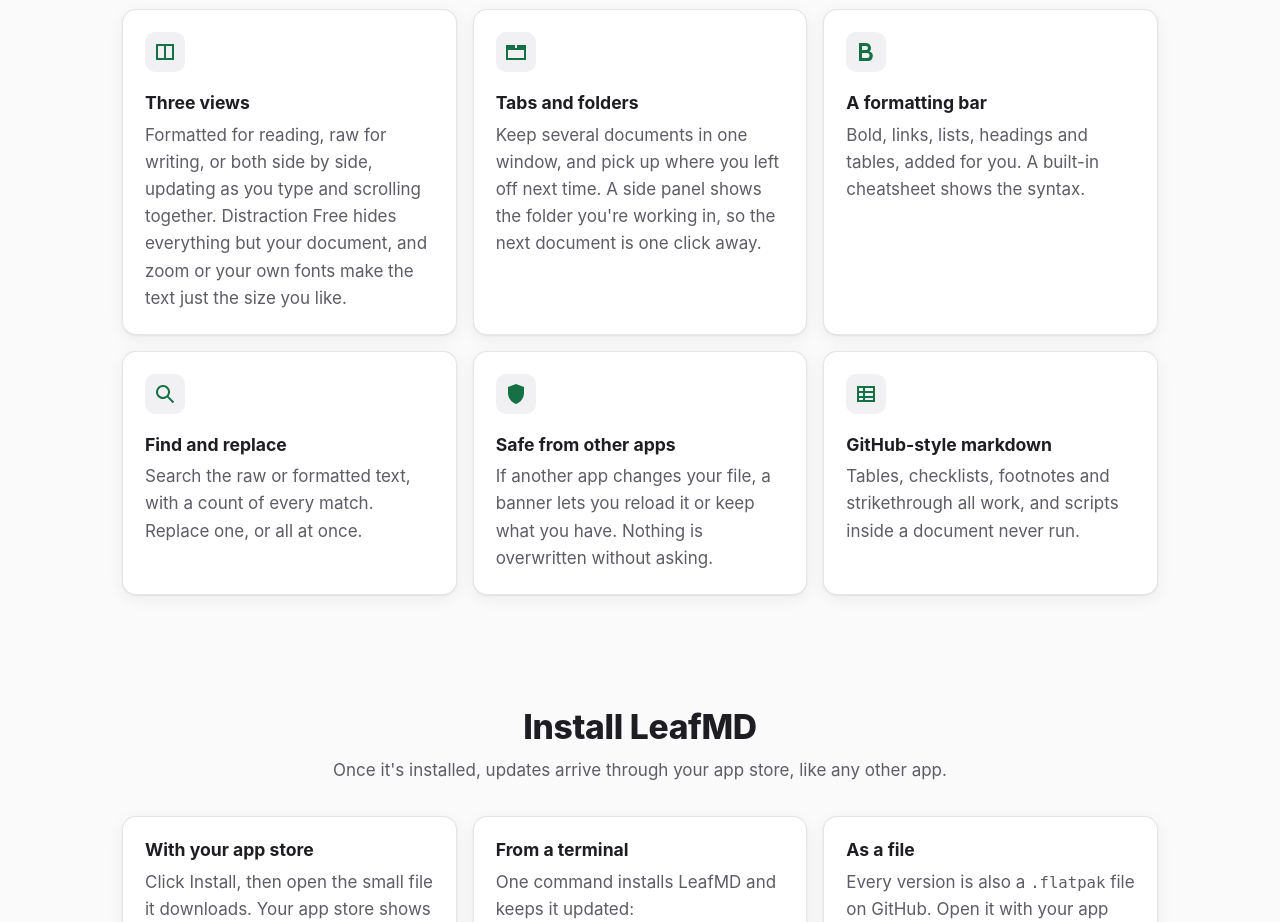
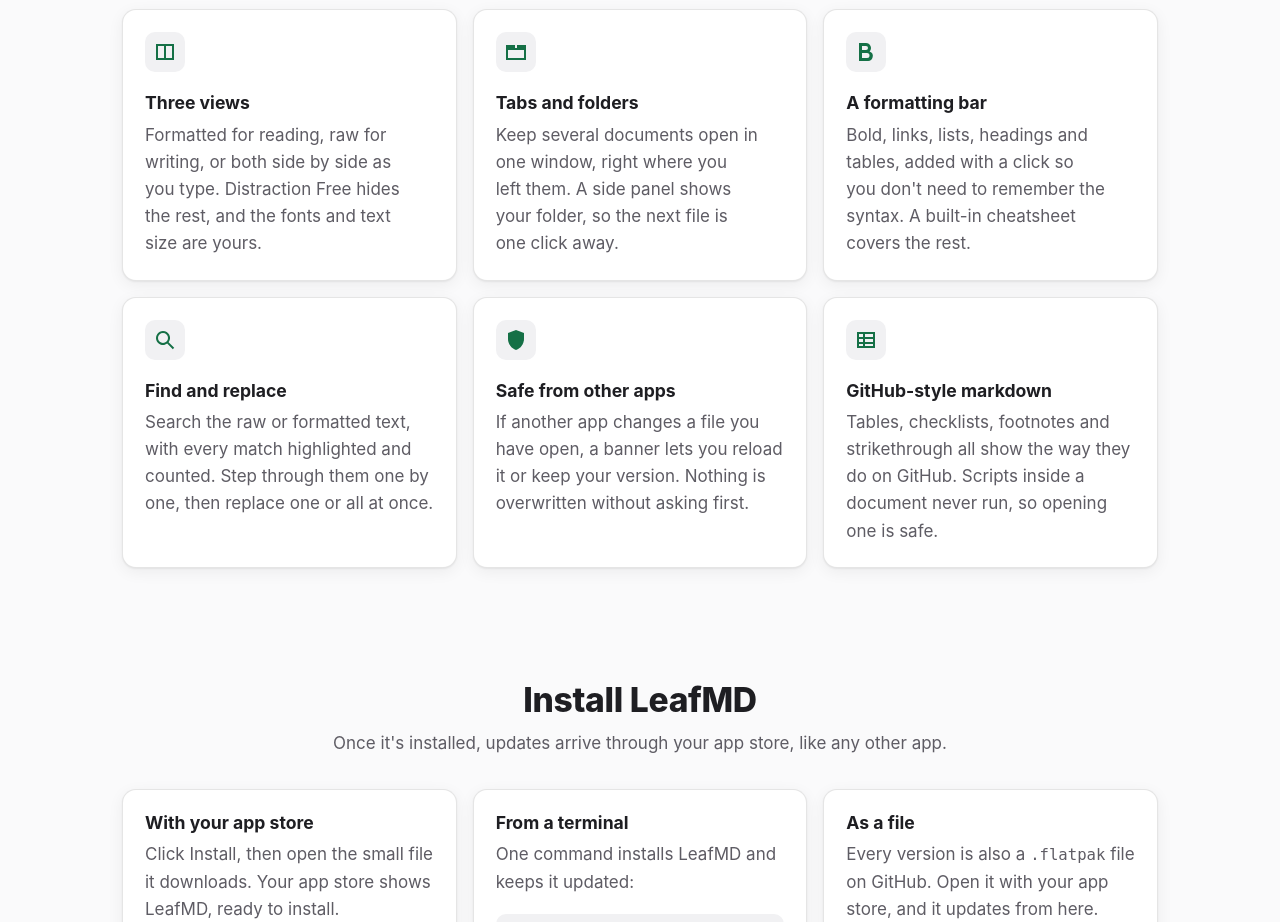
Before and after one commit to jeremehancock/LeafMD, a plain HTML site: page site/index.html in a window 1280 px wide. Shown: the part 2260-3182 px from the top of the page. Drawn offline with Linux system fonts and the light colour scheme; files whose address does not match are found by name.

Commit message:
Even out the feature boxes on leafmd.app
The six boxes under "The essentials, done well" had text of very different
lengths, so two were much taller than the rest. Each now has about the same
amount of text, and paragraphs in the boxes and install cards no longer end
with a single word on the last line.

Co-Authored-By: Claude Opus 5.5 <noreply@anthropic.com>
Claude-Session: https://claude.ai/code/session_016voD8tDezG2d75g352xAGj

```diff
--- a/site/index.html
+++ b/site/index.html
@@ -118,32 +118,32 @@
         <li>
           <svg aria-hidden="true" viewBox="0 0 24 24"><path d="M3 4h18v16H3zm2 2v12h6V6zm8 0v12h6V6z"/></svg>
           <h3>Three views</h3>
-          <p>Formatted for reading, raw for writing, or both side by side, updating as you type and scrolling together. Distraction Free hides everything but your document, and zoom or your own fonts make the text just the size you like.</p>
+          <p>Formatted for reading, raw for writing, or both side by side as you type. Distraction Free hides the rest, and the fonts and text size are&nbsp;yours.</p>
         </li>
         <li>
           <svg aria-hidden="true" viewBox="0 0 24 24"><path d="M2 5h9v3h2V5h9v15H2zM4 10v8h16v-8z"/></svg>
           <h3>Tabs and folders</h3>
-          <p>Keep several documents in one window, and pick up where you left off next time. A side panel shows the folder you're working in, so the next document is one click away.</p>
+          <p>Keep several documents open in one window, right where you left them. A side panel shows your folder, so the next file is one click&nbsp;away.</p>
         </li>
         <li>
           <svg aria-hidden="true" viewBox="0 0 24 24"><path d="M5 3h7a5 5 0 0 1 3.6 8.4A5 5 0 0 1 13 21H5zm3 3v4h4a2 2 0 0 0 0-4zm0 7v5h5a2.5 2.5 0 0 0 0-5z"/></svg>
           <h3>A formatting bar</h3>
-          <p>Bold, links, lists, headings and tables, added for you. A built-in cheatsheet shows the syntax.</p>
+          <p>Bold, links, lists, headings and tables, added with a click so you don't need to remember the syntax. A built-in cheatsheet covers the&nbsp;rest.</p>
         </li>
         <li>
           <svg aria-hidden="true" viewBox="0 0 24 24"><path d="M10 3a7 7 0 0 1 5.6 11.2l5.6 5.6-1.4 1.4-5.6-5.6A7 7 0 1 1 10 3zm0 2a5 5 0 1 0 0 10 5 5 0 0 0 0-10z"/></svg>
           <h3>Find and replace</h3>
-          <p>Search the raw or formatted text, with a count of every match. Replace one, or all at once.</p>
+          <p>Search the raw or formatted text, with every match highlighted and counted. Step through them one by one, then replace one or all at&nbsp;once.</p>
         </li>
         <li>
           <svg aria-hidden="true" viewBox="0 0 24 24"><path d="M12 2 4 5v6c0 5 3.4 9.4 8 11 4.6-1.6 8-6 8-11V5z"/></svg>
           <h3>Safe from other apps</h3>
-          <p>If another app changes your file, a banner lets you reload it or keep what you have. Nothing is overwritten without asking.</p>
+          <p>If another app changes a file you have open, a banner lets you reload it or keep your version. Nothing is overwritten without asking&nbsp;first.</p>
         </li>
         <li>
           <svg aria-hidden="true" viewBox="0 0 24 24"><path d="M3 4h18v16H3zm2 2v3h4V6zm6 0v3h8V6zM5 11v3h4v-3zm6 0v3h8v-3zM5 16v2h4v-2zm6 0v2h8v-2z"/></svg>
           <h3>GitHub-style markdown</h3>
-          <p>Tables, checklists, footnotes and strikethrough all work, and scripts inside a document never run.</p>
+          <p>Tables, checklists, footnotes and strikethrough all show the way they do on GitHub. Scripts inside a document never run, so opening one is&nbsp;safe.</p>
         </li>
       </ul>
     </div>
--- a/site/style.css
+++ b/site/style.css
@@ -197,7 +197,7 @@ h3 { font-size: 1.1rem; font-weight: 700; }
   width: 40px; height: 40px; padding: 8px; margin-bottom: 12px;
   fill: var(--accent); background: var(--surface-2); border-radius: 10px;
 }
-.features p, .card p { margin: 8px 0 0; color: var(--muted); }
+.features p, .card p { margin: 8px 0 0; color: var(--muted); text-wrap: pretty; }
 
 /* Install */
 .install { display: grid; gap: 16px; grid-template-columns: repeat(auto-fit, minmax(280px, 1fr)); }
```
